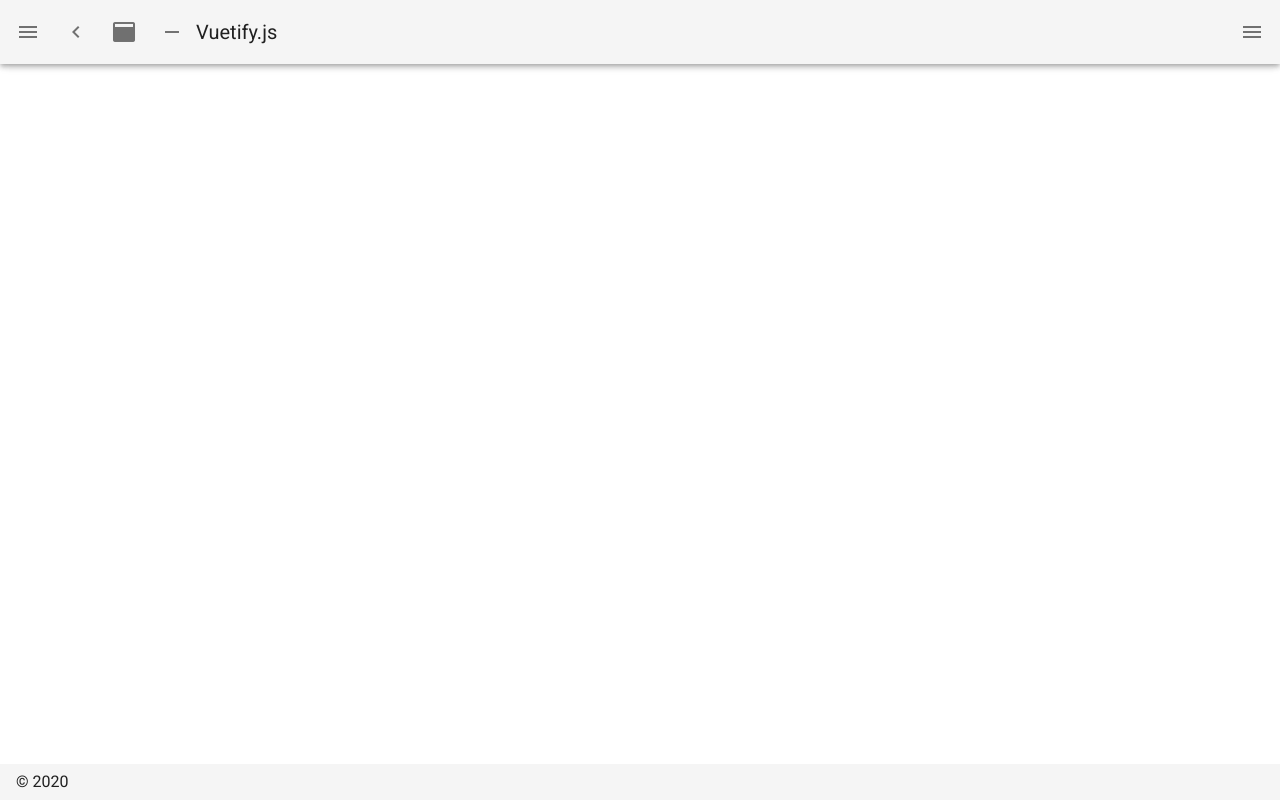
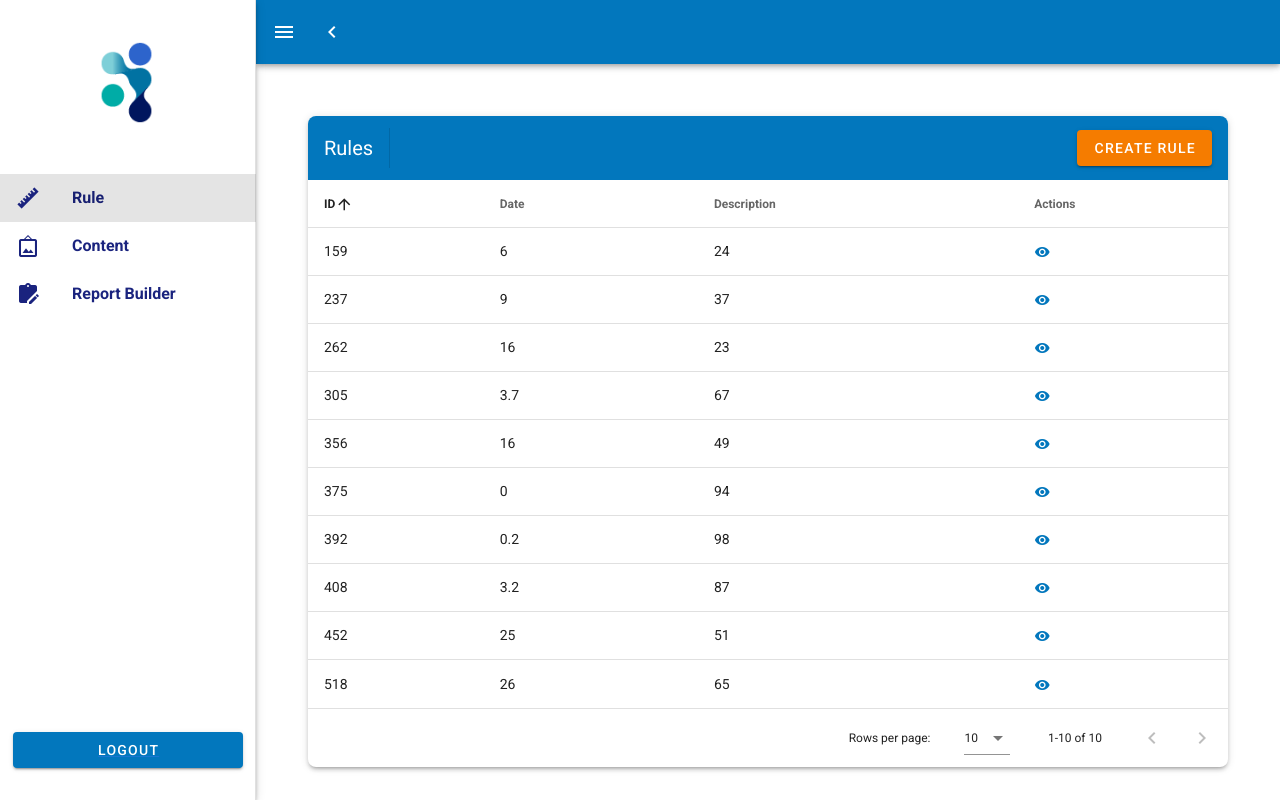
Before and after one commit to vinixcode/cv19-cms-frontend, a Nuxt app: page /rule in a window 1280 px wide. Before the commit this address had no page. Built offline with nearby package versions, Linux system fonts and the light colour scheme.

Commit message:
Menu and page ruler creation

```diff
--- a/layouts/default.vue
+++ b/layouts/default.vue
@@ -6,7 +6,11 @@
       :clipped="clipped"
       fixed
       app
+      class="elevation-4"
     >
+      <nuxt-link class="d-flex justify-center" to="/home">
+        <img class="my-10 logo hidden-md-and-down" src="~/assets/logo.png" />
+      </nuxt-link>
       <v-list>
         <v-list-item
           v-for="(item, i) in items"
@@ -16,29 +20,26 @@
           exact
         >
           <v-list-item-action>
-            <v-icon>{{ item.icon }}</v-icon>
+            <v-icon color="indigo darken-4">{{ item.icon }}</v-icon>
           </v-list-item-action>
           <v-list-item-content>
-            <v-list-item-title v-text="item.title" />
+            <v-list-item-title
+              class="font-weight-bold indigo--text text--darken-4"
+              v-text="item.title"
+            />
           </v-list-item-content>
         </v-list-item>
       </v-list>
+      <nuxt-link class="d-flex justify-center button-logout" to="/">
+        <v-btn width="90%" class="white--text" color="light-blue darken-3">
+          LOGOUT
+        </v-btn>
+      </nuxt-link>
     </v-navigation-drawer>
-    <v-app-bar :clipped-left="clipped" fixed app>
-      <v-app-bar-nav-icon @click.stop="drawer = !drawer" />
-      <v-btn icon @click.stop="miniVariant = !miniVariant">
+    <v-app-bar :clipped-left="clipped" fixed app color="light-blue darken-3">
+      <v-app-bar-nav-icon @click.stop="drawer = !drawer" color="white" />
+      <v-btn icon @click.stop="miniVariant = !miniVariant" color="white">
         <v-icon>mdi-{{ `chevron-${miniVariant ? 'right' : 'left'}` }}</v-icon>
-      </v-btn>
-      <v-btn icon @click.stop="clipped = !clipped">
-        <v-icon>mdi-application</v-icon>
-      </v-btn>
-      <v-btn icon @click.stop="fixed = !fixed">
-        <v-icon>mdi-minus</v-icon>
-      </v-btn>
-      <v-toolbar-title v-text="title" />
-      <v-spacer />
-      <v-btn icon @click.stop="rightDrawer = !rightDrawer">
-        <v-icon>mdi-menu</v-icon>
       </v-btn>
     </v-app-bar>
     <v-main>
@@ -56,9 +57,6 @@
         </v-list-item>
       </v-list>
     </v-navigation-drawer>
-    <v-footer :absolute="!fixed" app>
-      <span>&copy; {{ new Date().getFullYear() }}</span>
-    </v-footer>
   </v-app>
 </template>
 
@@ -67,25 +65,39 @@ export default {
   data() {
     return {
       clipped: false,
-      drawer: false,
+      drawer: true,
       fixed: false,
       items: [
         {
-          icon: 'mdi-apps',
-          title: 'Welcome',
-          to: '/',
+          icon: 'mdi-ruler',
+          title: 'Rule',
+          to: '/rule',
         },
         {
-          icon: 'mdi-chart-bubble',
-          title: 'Inspire',
-          to: '/inspire',
+          icon: 'mdi-image-frame',
+          title: 'Content',
+          to: '/content',
+        },
+        {
+          icon: 'mdi-clipboard-edit',
+          title: 'Report Builder',
+          to: '/report-builder',
         },
       ],
       miniVariant: false,
       right: true,
-      rightDrawer: false,
-      title: 'Vuetify.js',
     }
   },
 }
 </script>
+<style scoped>
+.button-logout {
+  position: absolute;
+  bottom: 4%;
+  width: 100%;
+}
+
+.logo {
+  max-width: 80%;
+}
+</style>
--- /dev/null
+++ b/pages/content.vue
@@ -0,0 +1,10 @@
+<template></template>
+
+<script>
+export default {
+
+}
+</script>
+
+<style>
+</style>
--- /dev/null
+++ b/pages/create-rule.vue
@@ -0,0 +1,40 @@
+<template>
+  <v-layout align-center="center" justify-center="center">
+    <v-flex xs12>
+      <v-card
+        class="py-10 pt-10 my-10 px-5 mx-auto"
+        max-width="400"
+        elevation="4"
+      >
+        <v-form ref="form" v-model="valid" class="text-center">
+          <v-text-field
+            filled
+            prepend-inner-icon="mdi-identifier"
+          ></v-text-field>
+
+          <v-text-field filled prepend-inner-icon="mdi-xml"></v-text-field>
+
+          <v-text-field
+            filled
+            prepend-inner-icon="mdi-format-text"
+          ></v-text-field>
+
+          <nuxt-link class="text-decoration-none" to="/rule">
+            <v-btn class="white--text" color="orange darken-2">
+              Add Rule
+            </v-btn>
+          </nuxt-link>
+        </v-form>
+      </v-card>
+    </v-flex>
+  </v-layout>
+</template>
+
+<script>
+export default {
+
+}
+</script>
+
+<style>
+</style>
--- a/pages/index.vue
+++ b/pages/index.vue
@@ -1,7 +1,65 @@
 <template>
+  <v-layout align-center="center" justify-center="center">
+    <v-flex xs12>
+      <v-card class="py-10 pt-10 my-10 px-5 mx-auto" max-width="400" elevation="4">
+        <v-form ref="form" v-model="valid" class="text-center">
+          <v-avatar
+            color="primary"
+            size="95"
+            class="mb-5 avatar-login elevation-4"
+          >
+            <v-icon size="60" color="white">mdi-account</v-icon>
+          </v-avatar>
+          <v-text-field
+            class="mt-5"
+            filled
+            label="Username"
+            prepend-inner-icon="mdi-account"
+          ></v-text-field>
 
+          <v-text-field
+            filled
+            label="********"
+            prepend-inner-icon="mdi-lock"
+          ></v-text-field>
+
+          <div class="d-flex justify-space-around">
+            <v-checkbox
+              v-model="checkbox1"
+              label="Remember me"
+              class="mt-0 pt-0"
+            ></v-checkbox>
+
+            <a href="#" class="pb-4 font-italic">Forgot password?</a>
+          </div>
+          <nuxt-link to="/home">
+          <v-btn class="white--text" color="light-blue darken-3" block> LOGIN </v-btn>
+          </nuxt-link>
+        </v-form>
+      </v-card>
+      <div class="text-center mt-3">
+        <p>Copyright © 2020 BellAge, Inc.</p>
+        <div>
+          <img class="mx-3" width="200px" src="~/assets/bellage-logo.png" />
+          <img class="mx-3" width="200px" src="~/assets/cv19-logo.png" />
+        </div>
+        </div>
+      </div>
+    </v-flex>
+  </v-layout>
 </template>
-
 <script>
-
+  export default {
+  layout: 'default-2',
+  head: {
+    titleTemplate: 'LOGIN',
+  },
+}
 </script>
+<style lang="scss" scoped>
+.avatar-login {
+  position: absolute;
+  top: -15%;
+  left: 38%;
+}
+</style>
--- a/pages/login.vue
+++ /dev/null
@@ -1,63 +0,0 @@
-<template>
-  <v-layout align-center="center" justify-center="center">
-    <v-flex xs12>
-      <v-card class="py-6 pt-10 px-5 mx-auto" max-width="400" elevation="4">
-        <v-form ref="form" v-model="valid" class="text-center">
-          <v-avatar
-            color="primary"
-            size="95"
-            class="mb-5 avatar-login elevation-4"
-          >
-            <v-icon size="60" color="white">mdi-account</v-icon>
-          </v-avatar>
-          <v-text-field
-            class="mt-5"
-            filled
-            label="Username"
-            prepend-inner-icon="mdi-account"
-          ></v-text-field>
-
-          <v-text-field
-            filled
-            label="********"
-            prepend-inner-icon="mdi-lock"
-          ></v-text-field>
-
-          <div class="d-flex justify-space-around">
-            <v-checkbox
-              v-model="checkbox1"
-              label="Remember me"
-              class="mt-0 pt-0"
-            ></v-checkbox>
-
-            <a href="#" class="pb-4 font-italic">Forgot password?</a>
-          </div>
-          <v-btn color="primary" block> LOGIN </v-btn>
-        </v-form>
-      </v-card>
-      <div class="text-center mt-3">
-        <p>Copyright © 2020 BellAge, Inc.</p>
-        <div>
-          <img class="mx-3" width="200px" src="~/assets/bellage-logo.png" />
-          <img class="mx-3" width="200px" src="~/assets/cv19-logo.png" />
-        </div>
-        </div>
-      </div>
-    </v-flex>
-  </v-layout>
-</template>
-<script>
-  export default {
-  layout: 'default-2',
-  head: {
-    titleTemplate: 'LOGIN',
-  },
-}
-</script>
-<style lang="scss" scoped>
-.avatar-login {
-  position: absolute;
-  top: -15%;
-  left: 38%;
-}
-</style>
--- /dev/null
+++ b/pages/report-builder.vue
@@ -0,0 +1,10 @@
+<template></template>
+
+<script>
+export default {
+
+}
+</script>
+
+<style>
+</style>
--- /dev/null
+++ b/pages/rule.vue
@@ -0,0 +1,110 @@
+<template>
+  <v-data-table
+    :headers="headers"
+    :items="desserts"
+    sort-by="id"
+    class="elevation-3 rounded-lg mt-10 mx-10 rule-card"
+  >
+    <template v-slot:top>
+      <v-toolbar class="light-blue darken-3 rounded-t-lg rule-card" flat>
+        <v-toolbar-title class="white--text">Rules</v-toolbar-title>
+        <v-divider class="mx-4" inset vertical></v-divider>
+        <v-spacer></v-spacer>
+        <nuxt-link class="text-decoration-none" to="/create-rule">
+          <v-btn color="orange darken-2" dark class=""> Create Rule </v-btn>
+        </nuxt-link>
+      </v-toolbar>
+    </template>
+    <template v-slot:item.actions="{ item }">
+      <v-icon color="light-blue darken-3" small class="mr-2"> mdi-eye </v-icon>
+    </template>
+  </v-data-table>
+</template>
+<script>
+  export default {
+    data: () => ({
+      dialog: false,
+      headers: [
+        { text: 'ID', value: 'id' },
+        { text: 'Date', value: 'date' },
+        { text: 'Description', value: 'description' },
+        { text: 'Actions', value: 'actions', sortable: false },
+      ],
+      desserts: [],
+    }),
+    created () {
+      this.initialize()
+    },
+    methods: {
+      initialize () {
+        this.desserts = [
+          {
+            name: 'Frozen Yogurt',
+            id: 159,
+            date: 6.0,
+            description: 24,
+          },
+          {
+            name: 'Ice cream sandwich',
+            id: 237,
+            date: 9.0,
+            description: 37,
+          },
+          {
+            name: 'Eclair',
+            id: 262,
+            date: 16.0,
+            description: 23,
+          },
+          {
+            name: 'Cupcake',
+            id: 305,
+            date: 3.7,
+            description: 67,
+          },
+          {
+            name: 'Gingerbread',
+            id: 356,
+            date: 16.0,
+            description: 49,
+          },
+          {
+            name: 'Jelly bean',
+            id: 375,
+            date: 0.0,
+            description: 94,
+          },
+          {
+            name: 'Lollipop',
+            id: 392,
+            date: 0.2,
+            description: 98,
+          },
+          {
+            name: 'Honeycomb',
+            id: 408,
+            date: 3.2,
+            description: 87,
+          },
+          {
+            name: 'Donut',
+            id: 452,
+            date: 25.0,
+            description: 51,
+          },
+          {
+            name: 'KitKat',
+            id: 518,
+            date: 26.0,
+            description: 65,
+          },
+        ]
+      },
+    },
+  }
+</script>
+<style scoped>
+.rule-card {
+  max-width: 1000px;
+}
+</style>
```
Also changed, not shown: pages/home.vue (added, +7 -0 lines), assets/logo.png (added).
